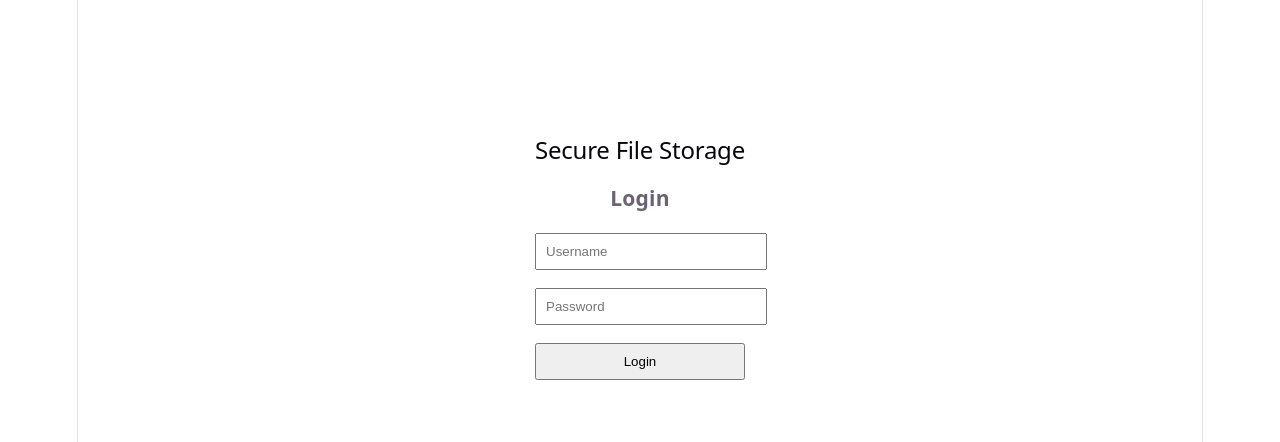
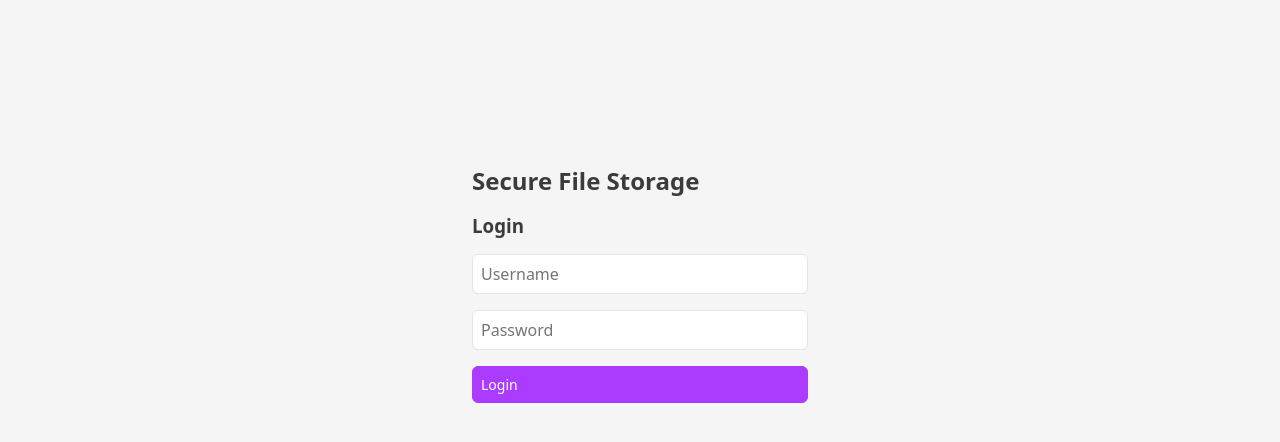
Before and after one commit to unhelpfulmoose/secure-file-storage, a React (Vite) app in the folder frontend/: page / in a window 1280 px wide. Shown: the top 442 px of the page. Built offline with nearby package versions, Linux system fonts and the light colour scheme; no server answers.

Commit message:
improve frontend styling and add code comments

```diff
--- a/frontend/src/Dashboard.tsx
+++ b/frontend/src/Dashboard.tsx
@@ -1,3 +1,6 @@
+// Admin dashboard — shown when the logged-in user has the ADMIN role.
+// Includes a file upload form and the full file list with delete access.
+
 import { useState } from 'react';
 import { uploadFile } from './api';
 import FileList from './FileList';
@@ -9,6 +12,7 @@ interface Props {
 function Dashboard({ onLogout }: Props) {
   const [selectedFile, setSelectedFile] = useState<File | null>(null);
   const [message, setMessage] = useState('');
+  const [refreshKey, setRefreshKey] = useState(0);  // incrementing this triggers a file list reload
 
   const handleUpload = async () => {
     if (!selectedFile) {
@@ -19,6 +23,7 @@ function Dashboard({ onLogout }: Props) {
       await uploadFile(selectedFile);
       setMessage('File uploaded successfully!');
       setSelectedFile(null);
+      setRefreshKey(k => k + 1);  // auto-refresh the file list after upload
     } catch {
       setMessage('Upload failed.');
     }
@@ -40,7 +45,7 @@ function Dashboard({ onLogout }: Props) {
         <button onClick={handleUpload} style={{ padding: '0.5rem 1rem' }}>Upload</button>
         {message && <p style={{ color: 'green', marginTop: '0.5rem' }}>{message}</p>}
       </div>
-      <FileList canDelete />
+      <FileList canDelete refreshKey={refreshKey} />
     </div>
   );
 }
--- a/frontend/src/FileList.tsx
+++ b/frontend/src/FileList.tsx
@@ -1,7 +1,12 @@
+// Displays a paginated table of all uploaded files.
+// Each row has buttons to preview, download, and optionally delete a file.
+// canDelete is passed as true for admins and false (default) for regular users.
+
 import { useState, useEffect } from 'react';
 import { getFiles, downloadFile, deleteFile } from './api';
 import FilePreview from './FilePreview';
 
+// Matches the shape of a file object returned by the backend
 interface FileMetadata {
   id: number;
   fileName: string;
@@ -11,9 +16,10 @@ interface FileMetadata {
 
 interface Props {
   canDelete?: boolean;
+  refreshKey?: number;  // increment this from the parent to trigger a refresh
 }
 
-function FileList({ canDelete = false }: Props) {
+function FileList({ canDelete = false, refreshKey = 0 }: Props) {
   const [files, setFiles] = useState<FileMetadata[]>([]);
   const [message, setMessage] = useState('');
   const [page, setPage] = useState(0);
@@ -22,7 +28,7 @@ function FileList({ canDelete = false }: Props) {
 
   useEffect(() => {
     fetchFiles(page);
-  }, [page]);
+  }, [page, refreshKey]);
 
   const fetchFiles = async (p: number) => {
     try {
@@ -69,7 +75,10 @@ function FileList({ canDelete = false }: Props) {
           onClose={() => setPreviewFile(null)}
         />
       )}
-      <h3>Files</h3>
+      <div style={{ display: 'flex', alignItems: 'center', gap: '1rem', marginBottom: '0.5rem' }}>
+        <h3 style={{ margin: 0 }}>Files</h3>
+        <button className="btn-secondary" onClick={() => fetchFiles(page)}>Refresh</button>
+      </div>
       {message && <p style={{ color: 'red' }}>{message}</p>}
       {files.length === 0 ? (
         <p>No files available.</p>
@@ -94,7 +103,7 @@ function FileList({ canDelete = false }: Props) {
                     <button onClick={() => setPreviewFile(file)}>Open</button>
                     <button onClick={() => handleDownload(file.id, file.fileName)}>Download</button>
                     {canDelete && (
-                      <button onClick={() => handleDelete(file.id, file.fileName)} style={{ color: 'red' }}>
+                      <button onClick={() => handleDelete(file.id, file.fileName)} className="btn-danger">
                         Delete
                       </button>
                     )}
--- a/frontend/src/FilePreview.tsx
+++ b/frontend/src/FilePreview.tsx
@@ -1,3 +1,7 @@
+// Modal overlay that previews a file in the browser without downloading it.
+// Supports images, video, audio, PDF, and plain text.
+// Clicking outside the modal (the dark backdrop) closes it.
+
 import { useEffect, useState } from 'react';
 import { previewFile } from './api';
 
@@ -5,7 +9,7 @@ interface Props {
   id: number;
   fileName: string;
   fileType: string;
-  onClose: () => void;
+  onClose: () => void;  // called when the user closes the preview
 }
 
 function FilePreview({ id, fileName, fileType, onClose }: Props) {
--- a/frontend/src/Login.tsx
+++ b/frontend/src/Login.tsx
@@ -1,3 +1,7 @@
+// Login page — shown when the user is not authenticated.
+// On successful login, calls onLogin with the username and role so App.tsx
+// can redirect to the correct dashboard.
+
 import { useState } from 'react';
 import { login } from './api';
 
--- a/frontend/src/UserDashboard.tsx
+++ b/frontend/src/UserDashboard.tsx
@@ -1,3 +1,6 @@
+// User dashboard — shown when the logged-in user has the USER role.
+// Read-only view: can preview and download files but cannot upload or delete.
+
 import FileList from './FileList';
 
 interface Props {
--- a/frontend/src/index.css
+++ b/frontend/src/index.css
@@ -1,64 +1,40 @@
+/* ─── Variables ──────────────────────────────────────────────────────────────
+   Change these to update colours across the whole app.
+   ─────────────────────────────────────────────────────────────────────────── */
 :root {
-  --text: #6b6375;
-  --text-h: #08060d;
-  --bg: #fff;
+  --text: #3b3b3b;
+  --text-muted: #6b6375;  /* secondary text, e.g. table metadata */
+  --bg: #f5f5f5;          /* page background */
+  --surface: #ffffff;     /* cards, panels */
   --border: #e5e4e7;
-  --code-bg: #f4f3ec;
-  --accent: #aa3bff;
-  --accent-bg: rgba(170, 59, 255, 0.1);
-  --accent-border: rgba(170, 59, 255, 0.5);
-  --social-bg: rgba(244, 243, 236, 0.5);
-  --shadow:
-    rgba(0, 0, 0, 0.1) 0 10px 15px -3px, rgba(0, 0, 0, 0.05) 0 4px 6px -2px;
+  --accent: #aa3bff;      /* primary colour — buttons, highlights */
+  --danger: #e53e3e;      /* delete button */
 
   --sans: system-ui, 'Segoe UI', Roboto, sans-serif;
-  --heading: system-ui, 'Segoe UI', Roboto, sans-serif;
-  --mono: ui-monospace, Consolas, monospace;
 
-  font: 18px/145% var(--sans);
-  letter-spacing: 0.18px;
-  color-scheme: light dark;
+  font-family: var(--sans);
+  font-size: 16px;
   color: var(--text);
   background: var(--bg);
-  font-synthesis: none;
-  text-rendering: optimizeLegibility;
   -webkit-font-smoothing: antialiased;
-  -moz-osx-font-smoothing: grayscale;
+}
 
-  @media (max-width: 1024px) {
-    font-size: 16px;
+/* Dark mode */
+@media (prefers-color-scheme: dark) {
+  :root {
+    --text: #f3f4f6;
+    --text-muted: #9ca3af;
+    --bg: #16171d;
+    --surface: #1f2028;
+    --border: #2e303a;
+    --accent: #c084fc;
+    --danger: #fc8181;
   }
 }
 
-@media (prefers-color-scheme: dark) {
-  :root {
-    --text: #9ca3af;
-    --text-h: #f3f4f6;
-    --bg: #16171d;
-    --border: #2e303a;
-    --code-bg: #1f2028;
-    --accent: #c084fc;
-    --accent-bg: rgba(192, 132, 252, 0.15);
-    --accent-border: rgba(192, 132, 252, 0.5);
-    --social-bg: rgba(47, 48, 58, 0.5);
-    --shadow:
-      rgba(0, 0, 0, 0.4) 0 10px 15px -3px, rgba(0, 0, 0, 0.25) 0 4px 6px -2px;
-  }
 
-  #social .button-icon {
-    filter: invert(1) brightness(2);
-  }
-}
-
-#root {
-  width: 1126px;
-  max-width: 100%;
-  margin: 0 auto;
-  text-align: center;
-  border-inline: 1px solid var(--border);
-  min-height: 100svh;
-  display: flex;
-  flex-direction: column;
+/* ─── Reset ──────────────────────────────────────────────────────────────── */
+* {
   box-sizing: border-box;
 }
 
@@ -66,46 +42,114 @@ body {
   margin: 0;
 }
 
-h1,
-h2 {
-  font-family: var(--heading);
-  font-weight: 500;
-  color: var(--text-h);
+h1, h2, h3 {
+  margin: 0 0 1rem;
+  color: var(--text);
+  font-weight: 600;
 }
 
-h1 {
-  font-size: 56px;
-  letter-spacing: -1.68px;
-  margin: 32px 0;
-  @media (max-width: 1024px) {
-    font-size: 36px;
-    margin: 20px 0;
-  }
-}
-h2 {
-  font-size: 24px;
-  line-height: 118%;
-  letter-spacing: -0.24px;
-  margin: 0 0 8px;
-  @media (max-width: 1024px) {
-    font-size: 20px;
-  }
-}
 p {
   margin: 0;
 }
 
-code,
-.counter {
-  font-family: var(--mono);
-  display: inline-flex;
-  border-radius: 4px;
-  color: var(--text-h);
+
+/* ─── App root ───────────────────────────────────────────────────────────────
+   Centres the content horizontally with a max width.
+   ─────────────────────────────────────────────────────────────────────────── */
+#root {
+  max-width: 860px;
+  margin: 0 auto;
+  padding: 2rem 1rem;
 }
 
-code {
-  font-size: 15px;
-  line-height: 135%;
-  padding: 4px 8px;
-  background: var(--code-bg);
+
+/* ─── Buttons ────────────────────────────────────────────────────────────────
+   All <button> elements get these base styles.
+   ─────────────────────────────────────────────────────────────────────────── */
+button {
+  display: inline-flex;
+  align-items: center;
+  gap: 0.4rem;
+  padding: 0.4rem 1rem;
+  border-radius: 6px;
+  border: 1px solid var(--accent);
+  background: var(--accent);
+  color: #fff;
+  font-size: 0.875rem;
+  font-family: var(--sans);
+  cursor: pointer;
+  transition: opacity 0.15s;
 }
+
+button:hover {
+  opacity: 0.85;
+}
+
+button:disabled {
+  opacity: 0.4;
+  cursor: not-allowed;
+}
+
+/* Outlined secondary button — add class="btn-secondary" to use */
+button.btn-secondary {
+  background: transparent;
+  color: var(--accent);
+}
+
+/* Danger button — add class="btn-danger" to use */
+button.btn-danger {
+  background: transparent;
+  border-color: var(--danger);
+  color: var(--danger);
+}
+
+button.btn-danger:hover {
+  background: var(--danger);
+  color: #fff;
+  opacity: 1;
+}
+
+
+/* ─── Inputs ─────────────────────────────────────────────────────────────── */
+input[type="text"],
+input[type="password"] {
+  width: 100%;
+  padding: 0.5rem 0.75rem;
+  border: 1px solid var(--border);
+  border-radius: 6px;
+  background: var(--surface);
+  color: var(--text);
+  font-size: 1rem;
+  font-family: var(--sans);
+}
+
+input[type="text"]:focus,
+input[type="password"]:focus {
+  outline: none;
+  border-color: var(--accent);
+}
+
+
+/* ─── Table ──────────────────────────────────────────────────────────────── */
+table {
+  width: 100%;
+  border-collapse: collapse;
+  font-size: 0.9rem;
+}
+
+th {
+  text-align: left;
+  padding: 0.5rem 0.75rem;
+  border-bottom: 2px solid var(--border);
+  color: var(--text-muted);
+  font-weight: 600;
+}
+
+td {
+  padding: 0.5rem 0.75rem;
+  border-bottom: 1px solid var(--border);
+}
+
+tr:hover td {
+  background: var(--bg);
+}
```
Also changed, not shown: frontend/src/App.tsx (+7 -0 lines), frontend/src/api.ts (+14 -0 lines).
